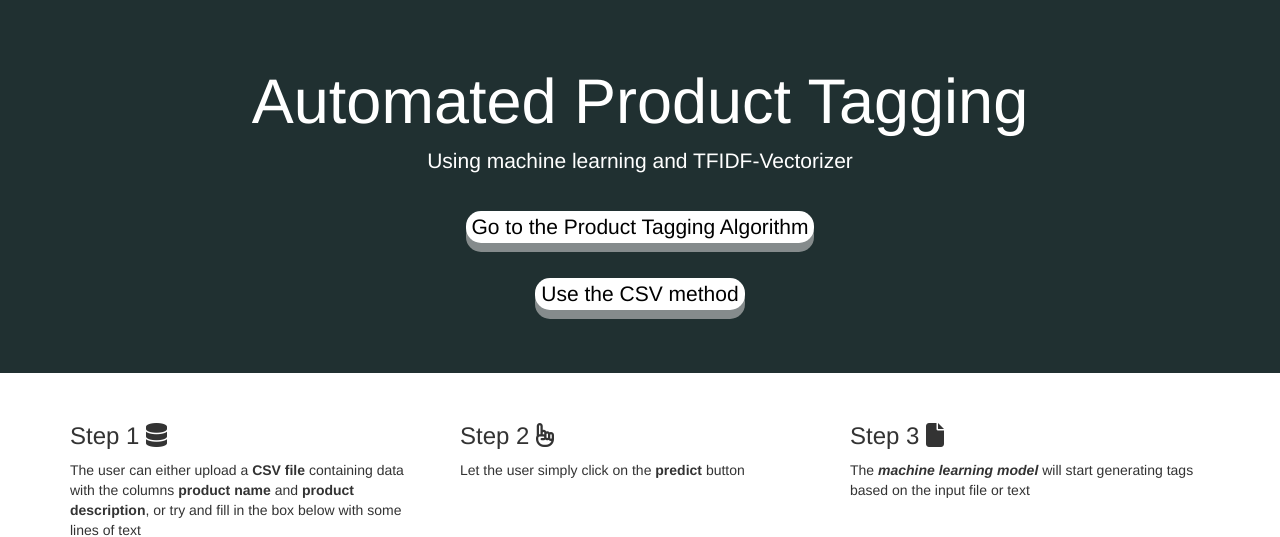
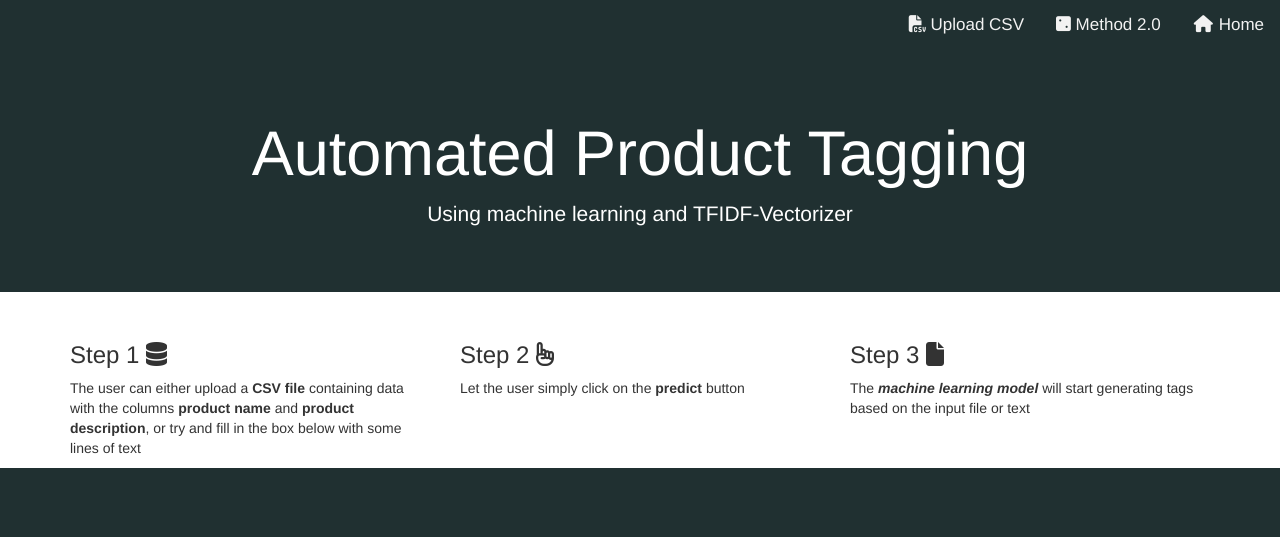
Before and after one commit to wolfsinem/product-tagging, a Flask app: page / in a window 1280 px wide. Shown: the part 301-838 px from the top of the page. Run offline with Flask 2, Linux system fonts and the light colour scheme; parts of the project's set-up code (start-up, migrations or seed data) failed here and were passed over; some libraries are stand-ins or nearby versions.

Commit message:
adding navigation bar for more user friendlyness

```diff
--- a/static/styles/style.css
+++ b/static/styles/style.css
@@ -1,6 +1,29 @@
 .top-logo {
   background-color: #203031;
 }
+
+.topnav {
+  overflow: hidden;
+}
+
+.topnav a {
+  float: right;
+  color: #f2f2f2;
+  text-align: center;
+  padding: 14px 16px;
+  text-decoration: none;
+  font-size: 17px;
+}
+
+.topnav a:hover {
+  background-color: #ddd;
+  color: black;
+}
+
+/* .topnav a.active {
+  background-color: #4cacaf;
+  color: white;
+} */
 
 .jumbotron {
     background-color: #203031;
@@ -17,17 +40,6 @@
 .jumbotron input {
   color: #000000;
 }
-
-/* .form-control {
-    width:500px;
-    height:100px;
-
-} */
-
-/* .jumbotron uppersection button {
-    box-shadow: 0 8px 16px 0 rgba(0,0,0,0.2), 0 6px 20px 0 rgba(0,0,0,0.19);
-  } */
-
 
 .jumbotron button {
   display: inline-block;
--- a/templates/index.html
+++ b/templates/index.html
@@ -13,22 +13,26 @@
 <body>
 
 <div class="top-logo">
-      <a id="logo" href="index.html" data-supplied-ml-starting-dark="false" data-supplied-ml-starting="false" data-supplied-ml="false">
-        <img class="stnd  dark-version" alt="Onest Data" src="https://onestdata.com/wp-content/uploads/2019/10/onest-white-logo.svg">
-      </a>
+    <a id="logo" href="index.html" data-supplied-ml-starting-dark="false" data-supplied-ml-starting="false" data-supplied-ml="false">
+      <img class="stnd  dark-version" alt="Onest Data" src="https://onestdata.com/wp-content/uploads/2019/10/onest-white-logo.svg">
+    </a>
+  <div class="topnav">
+    <a class="active" href="http://127.0.0.1:5000/"><i class="fa fa-fw fa-home"></i> Home</a>
+    <a href="http://127.0.0.1:5000/generated"><i class="fas fa-dice-two"></i> Method 2.0</a>
+    <a href="http://127.0.0.1:5000/read_csv"><i class="fas fa-file-csv"></i> Upload CSV</a>
+  </div>
 </div>
 
 <div class="jumbotron text-center">
   <h1>Automated Product Tagging</h1>
     <p>Using machine learning and TFIDF-Vectorizer</p>
-    <br><form action = "http://localhost:5000/generated" method = "POST">
+    <!-- <br><form action = "http://localhost:5000/generated" method = "POST">
       <p><button>Go to the Product Tagging Algorithm</button></p>
     </form>
     <br><form action = "http://localhost:5000/read_csv" method = "POST">
-      <p><button>Use the CSV method</button></p>
-    </form>
+      <p><button>Use the CSV method</button></p> -->
+    <!-- </form> -->
 </div>
-
 
 <div class="container">
   <div class="row">
```
Also changed, not shown: templates/algorithm.html (+5 -3 lines), templates/prediction.html (+5 -4 lines). Lines whose indentation alone changed are shown as unchanged.
